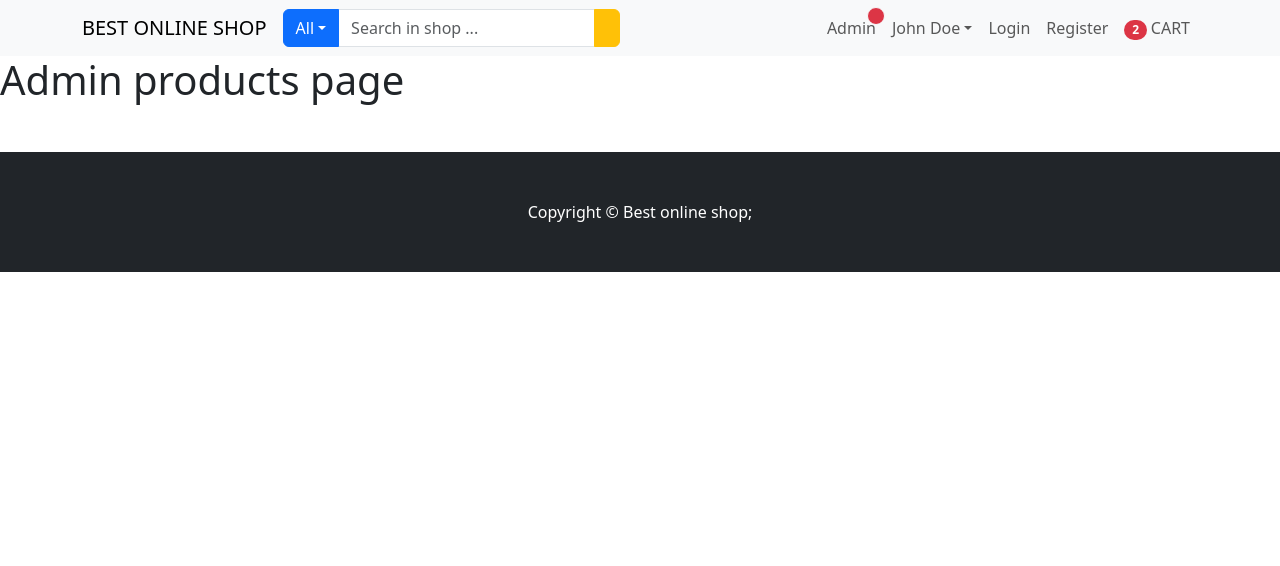
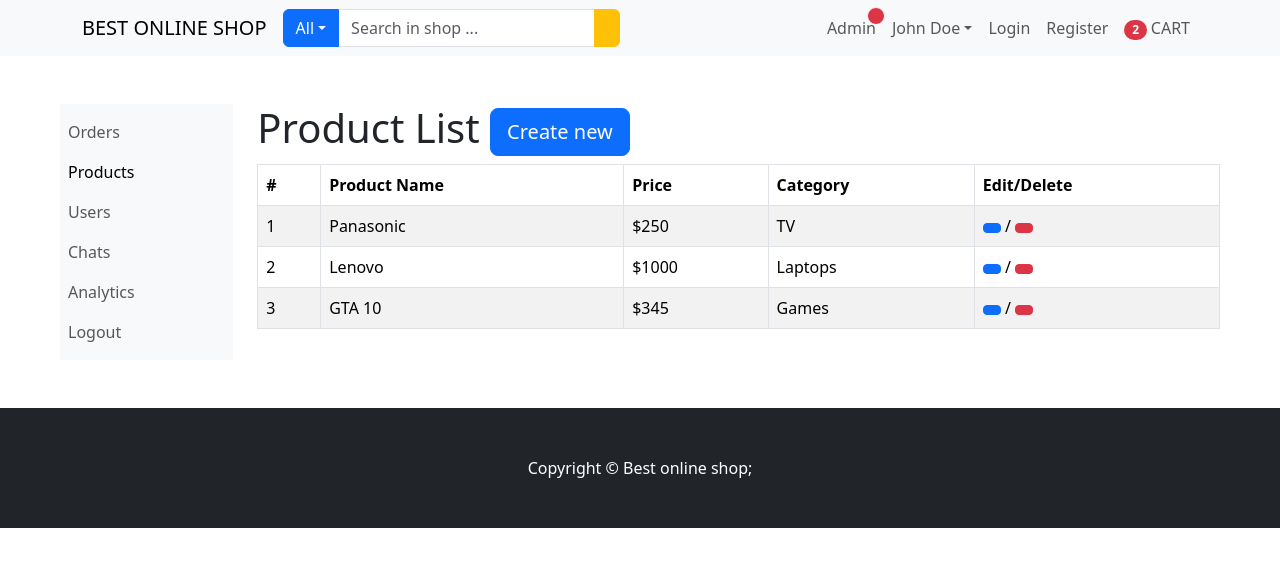
Before and after one commit to UzomaAkpala/e-commerce-frontend, a React (Create React App) app: page /admin/products in a window 1280 px wide. Shown: the top 566 px of the page. Built offline with nearby package versions, Linux system fonts and the light colour scheme; the HTML template or start-up script is replaced by a standard one.

Commit message:
create product list page for admin

```diff
--- a/src/pages/admin/AdminProductsPage.js
+++ b/src/pages/admin/AdminProductsPage.js
@@ -1,5 +1,63 @@
-function AdminProductsPage() {
-  return <h1>Admin products page</h1>;
+import { Row, Col, Table, Button } from "react-bootstrap";
+import { LinkContainer } from "react-router-bootstrap";
+import AdminLinksComponent from "../../components/admin/AdminLinksComponent";
+const deleteHandler = () => {
+    if(window.confirm("Are you sure?")) alert("Product deleted!")
 }
+const AdminProductsPage = () => {
+  return (
+    <Row className="m-5">
+      <Col md={2}>
+        <AdminLinksComponent />
+      </Col>
+      <Col md={10}>
+        <h1>
+          Product List{" "}
+          <LinkContainer to="/admin/create-new-product">
+            <Button variant="primary" size="lg">
+              Create new
+            </Button>
+          </LinkContainer>
+        </h1>
+        <Table striped bordered hover responsive>
+          <thead>
+            <tr>
+              <th>#</th>
+              <th>Product Name</th>
+              <th>Price</th>
+              <th>Category</th>
+              <th>Edit/Delete</th>
+            </tr>
+          </thead>
+          <tbody>
+            {[
+              { name: "Panasonic", price: "$250", category: "TV" },
+              { name: "Lenovo", price: "$1000", category: "Laptops" },
+              { name: "GTA 10", price: "$345", category: "Games" },
+            ].map((item, idx) => (
+              <tr key={idx}>
+                <td>{idx + 1}</td>
+                <td>{item.name}</td>
+                <td>{item.price}</td>
+                <td>{item.category}</td>
+                <td>
+                  <LinkContainer to="/admin/edit-product">
+                    <Button className="btn-sm">
+                      <i className="bi bi-pencil-square"></i>
+                    </Button>
+                  </LinkContainer>
+                  {" / "}
+                  <Button variant="danger" className="btn-sm" onClick={deleteHandler}>
+                    <i className="bi bi-x-circle"></i>
+                  </Button>
+                </td>
+              </tr>
+            ))}
+          </tbody>
+        </Table>
+      </Col>
+    </Row>
+  );
+};
 
 export default AdminProductsPage;
```
